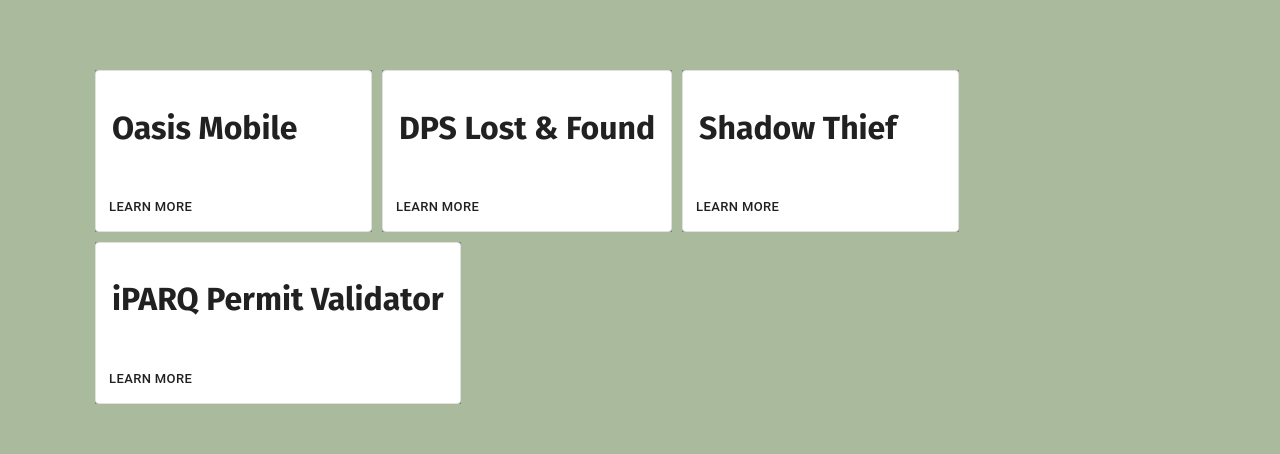
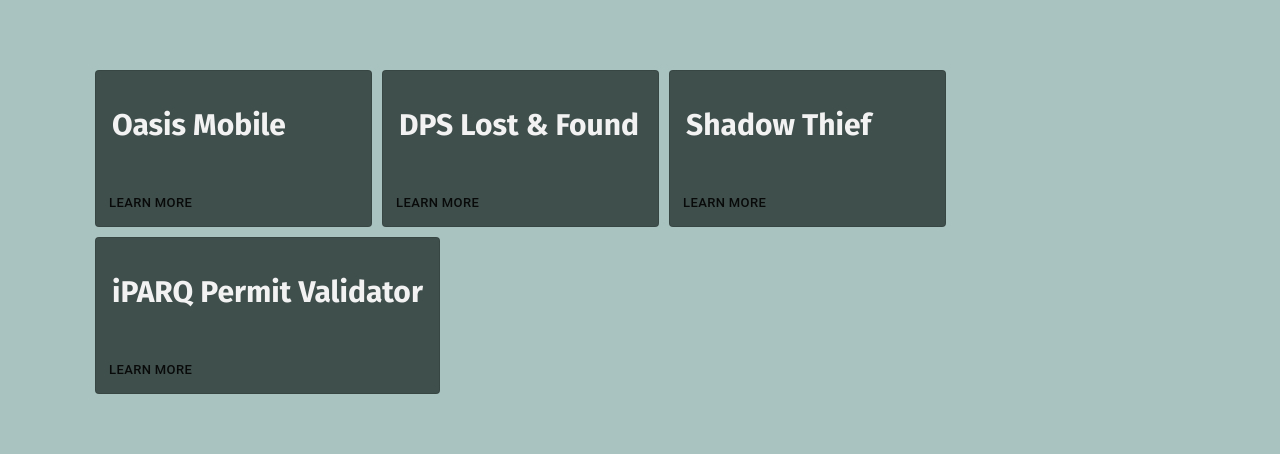
Before and after one commit to nlpulido/nlpulido.github.io, a React (Create React App) app: page / in a window 1280 px wide. Shown: the part 774-1228 px from the top of the page. Built offline with nearby package versions, Linux system fonts and the light colour scheme.

Commit message:
added styling to the projects portion

```diff
--- a/src/components/OutlinedCard.js
+++ b/src/components/OutlinedCard.js
@@ -8,17 +8,9 @@ import Button from '@material-ui/core/Button';
 const useStyles = makeStyles({
   root: {
     minWidth: 275,
-  },
-  bullet: {
-    display: 'inline-block',
-    margin: '0 2px',
-    transform: 'scale(0.8)',
-  },
-  title: {
-    fontSize: 14,
-  },
-  pos: {
-    marginBottom: 12,
+    fontSize: 15,
+    backgroundColor: '#3f4f4c',
+    color: "#f2f2f2",
   },
 });
 
--- a/src/pages/Home/Home.css
+++ b/src/pages/Home/Home.css
@@ -19,7 +19,6 @@
 .eyeCatcherPortrait h2 {
     font-size: 4vw;
     font-weight: 400;
-    line-height: 10px;
 }
 
 .landscapeContainer {
@@ -57,7 +56,10 @@
     justify-content: center;
     align-items: center;
     padding: 50px;
-    background-color: #a9ba9d;
+    /* background-color: #3f4f4c; */
+    background-color: #a9c4c0;
+    /* color: #a9c4c0; */
+    color: #3f4f4c;
 }
 
 .projects header {
@@ -76,6 +78,5 @@ img {
 }
 
 .carousel li {
-    background-color: gray;
     margin: 5px;
 }
```
